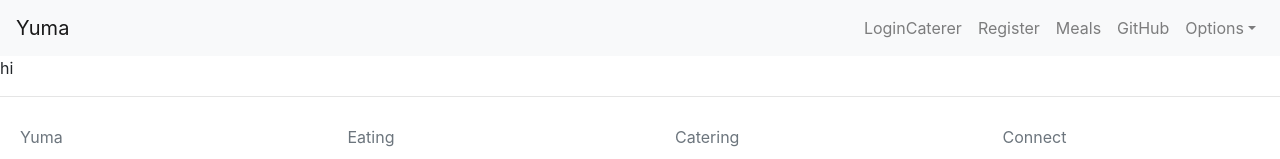
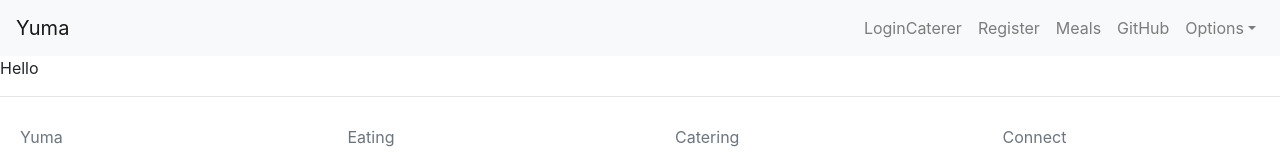
Before and after one commit to faisalhabibgit/Yuma, a React (Create React App) app in the folder frontend/: page /Test in a window 1280 px wide. Shown: the top 159 px of the page. Built offline with nearby package versions, Linux system fonts and the light colour scheme; no server answers.

Commit message:
#65 console logs the api data

```diff
--- a/frontend/src/component/Test.js
+++ b/frontend/src/component/Test.js
@@ -4,16 +4,28 @@ import Retriever from '../middleware/Retriever'
 
 class Test extends Component {
 
-  render() {
+  constructor() {
+    super();
 
+    this.state = {
+      apiObject: null,
+    }
+
+  }
+
+  componentDidMount() {
     const retriever = new Retriever('api/meals');
     retriever.getEntityPromise()
-      .then((obj) => {console.log(obj)})
+      .then((obj) => {
+        this.setState({ apiObject: obj });
+      });
+  }
+
+  render() {
+    console.log(this.state.apiObject);
 
     return (
-      <div>
-        <p>hi</p>
-      </div>
+      <p>Hello</p>
     );
   }
 }
```
